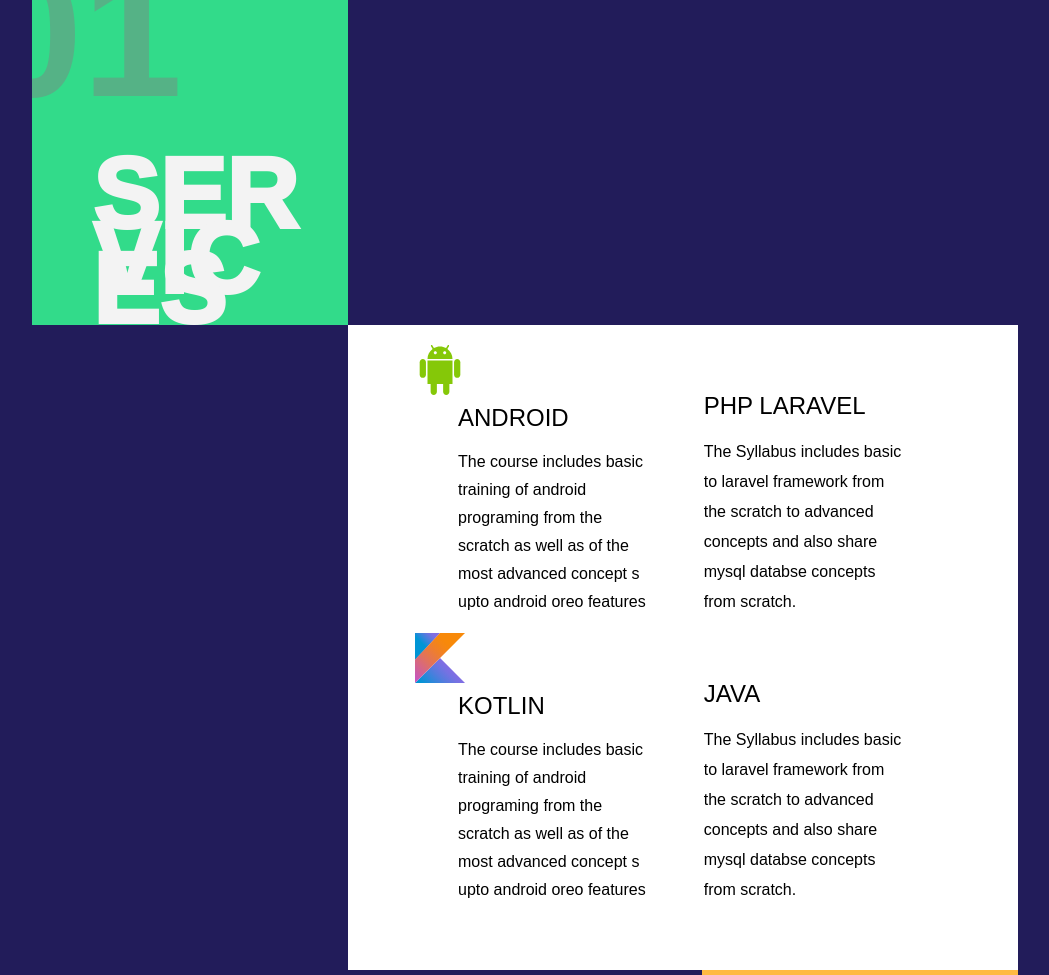
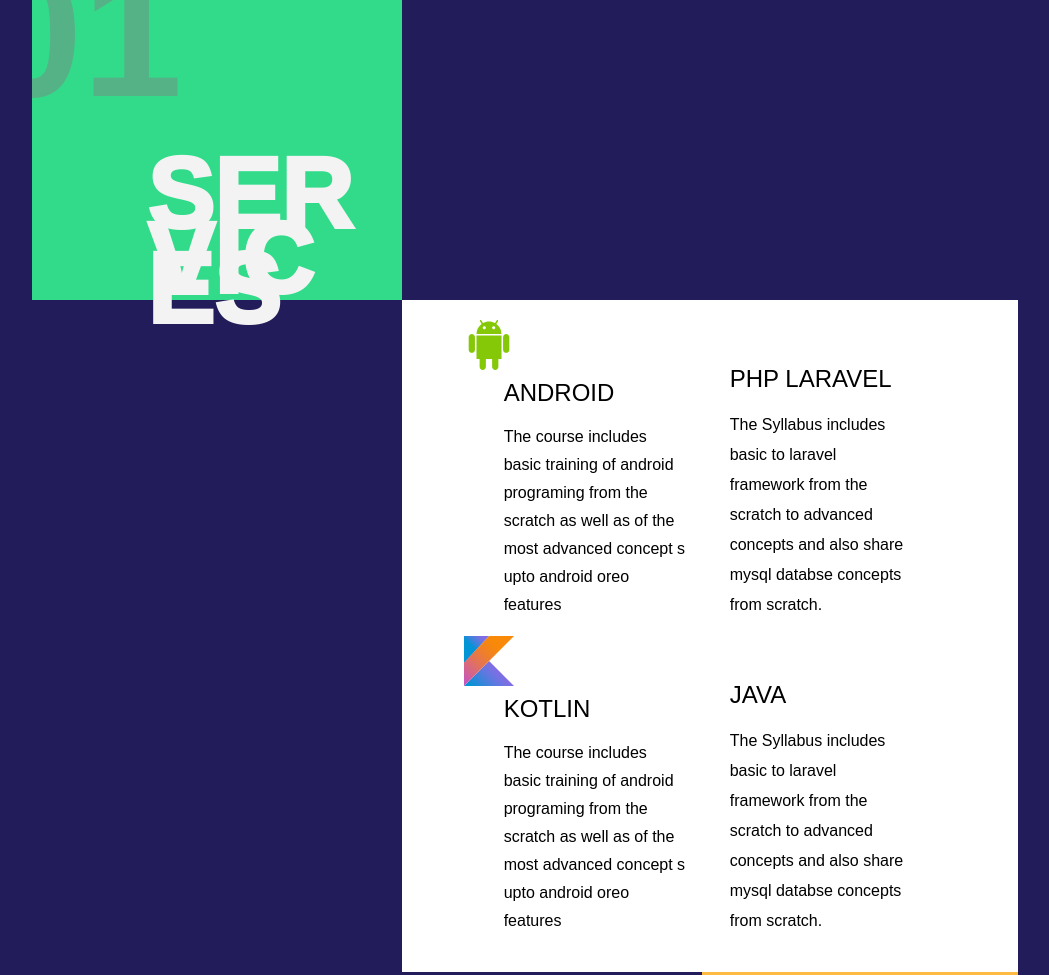
Before and after one commit to HetPatel07/G9-tech-house, a plain HTML site: page index.html in a window 1280 px wide. Shown: the part 870-1845 px from the top of the page, without its empty margins (115-1164 px from the left). Drawn offline with Linux system fonts and the light colour scheme.

Commit message:
g9techhouse

```diff
--- a/css/style.css
+++ b/css/style.css
@@ -85,21 +85,19 @@ h1 {
 
 /*services part */
 .services {
-    height: 130%;
     width: 100%;
     background: #221C5A;
 }
 
 .services-main {
-    height: 100%;
     width: 77%;
     margin: auto;
     background: #221C5A;
 }
 
 .left-menu {
-    height: 38%;
-    width: 32%;
+    height: 370px;
+    width: 370px;
     background: #32DB8A;
     position: sticky;
     top: 64px;
@@ -135,24 +133,23 @@ h1 {
 .left-menu .ser .two {
     margin-top: -200px;
 }
-
+.services .again{
+    width: 100%;
+    overflow: auto;
+    position: relative;
+}
 .services .right-menu {
-    width: calc(100% - 32%);
-    height: calc(100% - 38%);
+    width: calc(100% - 370px);
+    overflow: auto;
     float: right;
-    position: relative;
     background: white;
 }
 
 .right-menu-main {
     width: 80%;
+    overflow: auto;
     padding: 20px 20px;
-    position: absolute;
     margin: auto;
-    top: 0;
-    bottom: 0;
-    left: 0;
-    right: 0;
 }
 
 .top,
--- a/index.html
+++ b/index.html
@@ -46,6 +46,7 @@
                         </h1>
                     </div>
                 </div>
+                <div class="again">
                     <div class="right-menu">
                         <div class="right-menu-main">
                             <div class="top">
@@ -81,6 +82,7 @@
                                         <p>
                                             The Syllabus includes basic to laravel framework from the scratch to advanced
                                             concepts and also share mysql databse concepts from scratch.</p>
+                                    </div>
                                 </div>
                             </div>
                         </div>
```
Lines whose indentation alone changed are shown as unchanged.
